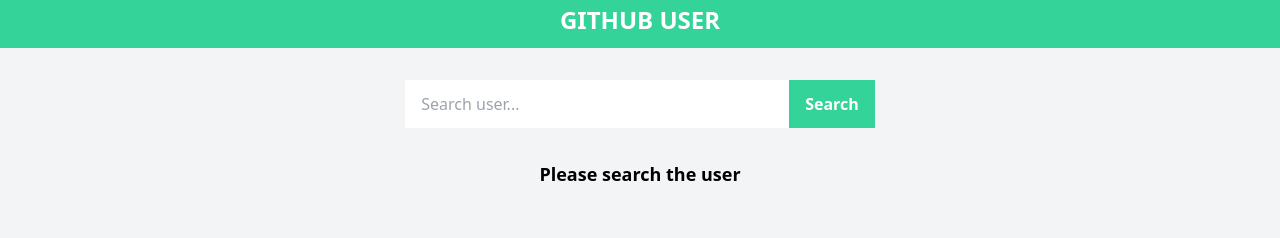
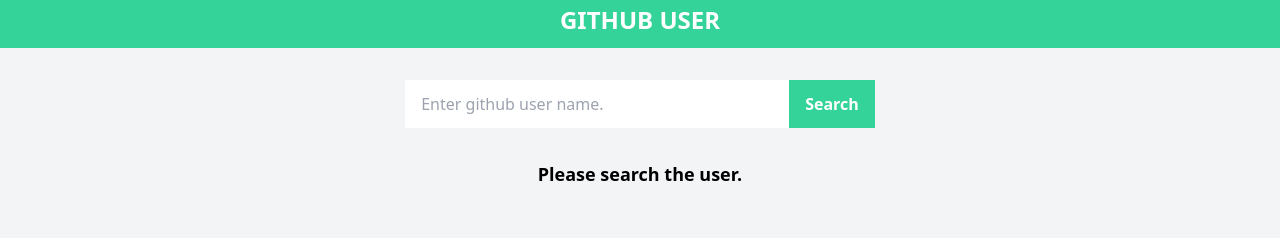
Before and after one commit to arshad-qadri/github-user, a Next.js app: page / in a window 1280 px wide. Shown: the top 238 px of the page. Built offline with nearby package versions, Linux system fonts and the light colour scheme.

Commit message:
palceholer changed

```diff
--- a/components/Repository.js
+++ b/components/Repository.js
@@ -35,7 +35,7 @@
       return () => repositories.removeEventListener("scroll", handleScroll);
     }
     // repositories.
-  }, [repo.length]);
+  }, [repo?.length]);
   return (
     <>
       <div
--- a/components/Search.js
+++ b/components/Search.js
@@ -1,30 +1,41 @@
-import React, { useState } from 'react'
-import { useDispatch } from 'react-redux';
-import { userDatas, userRepository } from '../redux/Actions';
+import React, { useState } from "react";
+import { useDispatch } from "react-redux";
+import { userDatas, userRepository } from "../redux/Actions";
 
-const Search = ({setErrMsg}) => {
+const Search = ({ setErrMsg }) => {
   const [user, setUser] = useState("");
   const dispatch = useDispatch();
   const search = (e) => {
-        e.preventDefault()
+    e.preventDefault();
     if (user === "") {
       // alert("Please enter user name");
-          setErrMsg("Please enter user name")
+      setErrMsg("Please enter user name");
     } else {
       dispatch(userDatas(user));
-          dispatch(userRepository(user))
+      dispatch(userRepository(user));
     }
-        setUser("")
+    setUser("");
   };
   return (
     <>
-
-            <form  className=" w-full flex justify-center my-8">
-                <input type="search" placeholder="Search user..." value={user} onChange={e => setUser(e.target.value)} className="w-96 h-12 px-4 focus:outline-none" />
-                <button type='submit' onClick={(e)=>search(e)} className="bg-green-400 px-4 text-white font-bold">Search</button>
+      <form className=" w-full flex justify-center my-8">
+        <input
+          type="search"
+          placeholder="Enter github user name."
+          value={user}
+          onChange={(e) => setUser(e.target.value)}
+          className="w-96 h-12 px-4 focus:outline-none"
+        />
+        <button
+          type="submit"
+          onClick={(e) => search(e)}
+          className="bg-green-400 px-4 text-white font-bold"
+        >
+          Search
+        </button>
       </form>
     </>
-    )
-}
+  );
+};
 
-export default Search
+export default Search;
--- a/pages/index.js
+++ b/pages/index.js
@@ -37,7 +37,7 @@
                   } `}
                 >
                   {" "}
-                  {errMsg ? errMsg : " Please search the user"}
+                  {errMsg ? errMsg : " Please search the user."}
                 </p>
               ) : (
                 <div className={style.grids}>
```
Lines whose indentation alone changed are shown as unchanged.
